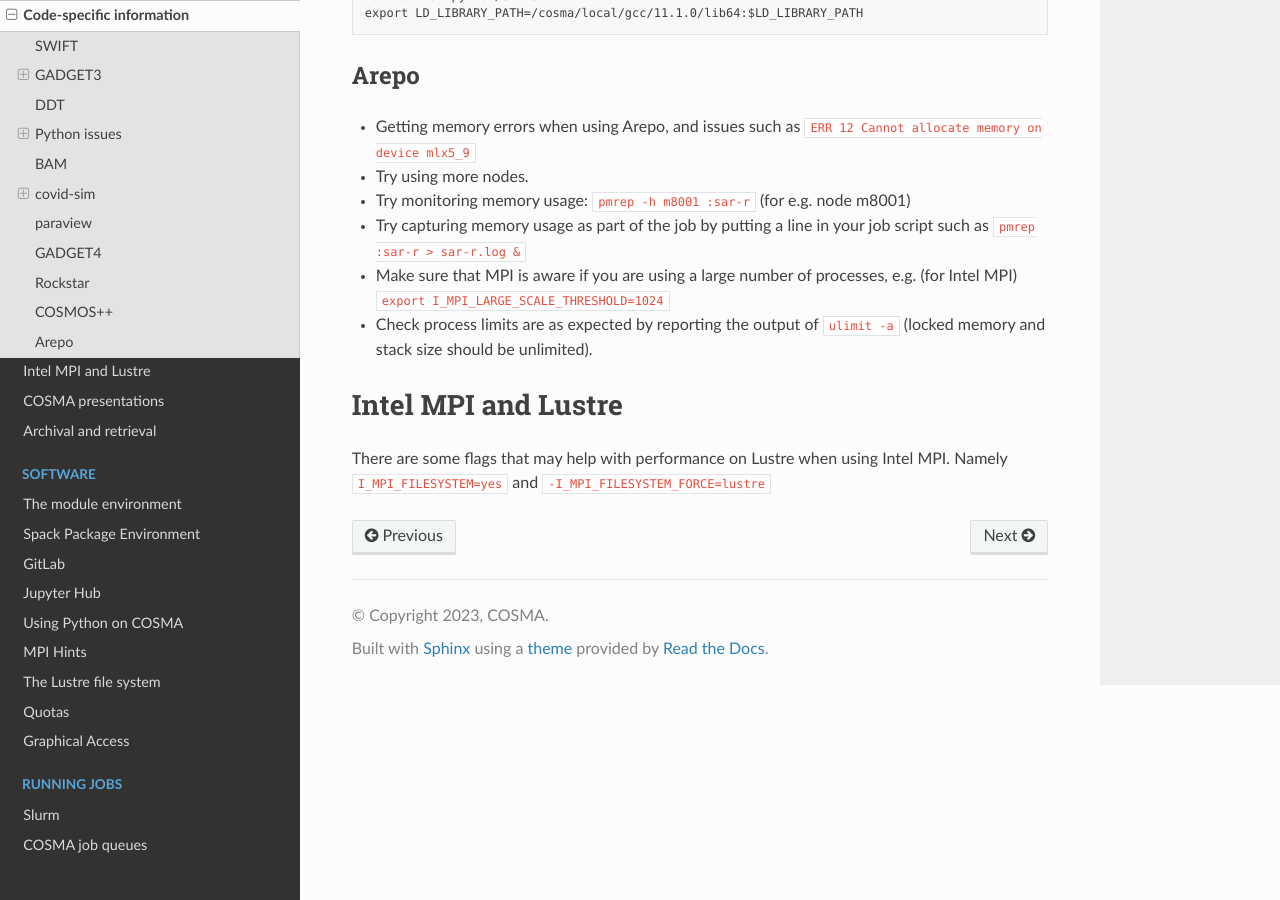
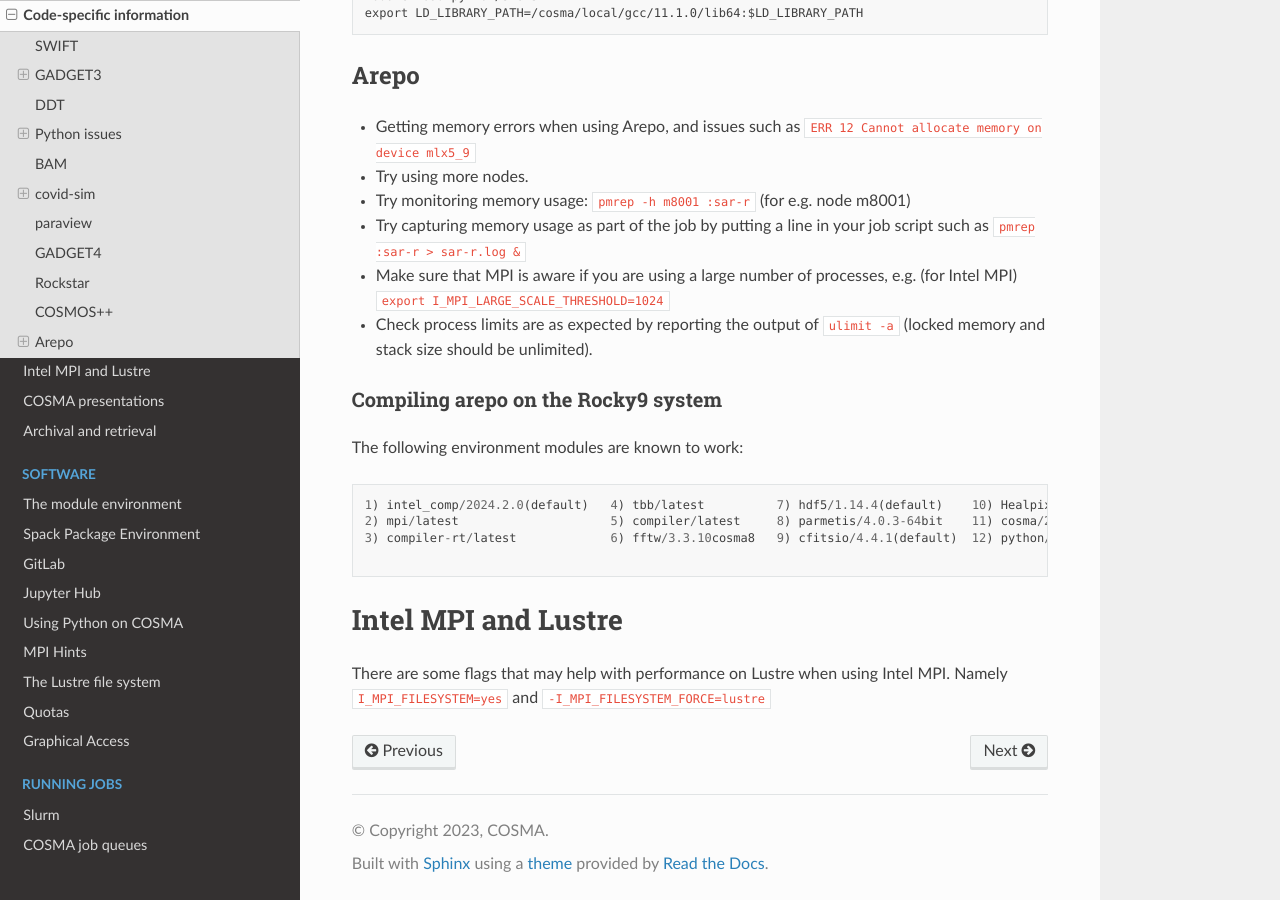
Before and after one commit to agb32/cosmadoc, a Sphinx documentation site: the page built from docs/source/issues.md, in a window 1280 px wide and 900 px high, scrolled down 8104 px. Built offline with Sphinx 7.4.7 and the Read the Docs theme 2.0.0, drawn with Linux system fonts in a browser that asks for light colours.

Commit message:
added arepo info

````diff
--- a/docs/source/issues.md
+++ b/docs/source/issues.md
@@ -311,6 +311,17 @@ To get Cosmos++ working well on COSMA8, the following parameters were used:
  - Make sure that MPI is aware if you are using a large number of processes, e.g. (for Intel MPI) ```export I_MPI_LARGE_SCALE_THRESHOLD=1024```
  - Check process limits are as expected by reporting the output of ```ulimit -a``` (locked memory and stack size should be unlimited).
 
+### Compiling arepo on the Rocky9 system
+
+The following environment modules are known to work:
+
+```
+1) intel_comp/2024.2.0(default)   4) tbb/latest          7) hdf5/1.14.4(default)    10) Healpix/3.82(default)   13) armforge/23.1.0     16) utils/202402
+2) mpi/latest                     5) compiler/latest     8) parmetis/4.0.3-64bit    11) cosma/2018              14) hdfview/3.1.4       17) idl/8.0
+3) compiler-rt/latest             6) fftw/3.3.10cosma8   9) cfitsio/4.4.1(default)  12) python/3.12.4(default)  15) gadgetviewer/1.1.4
+
+```
+
 
 # Intel MPI and Lustre
 
````
